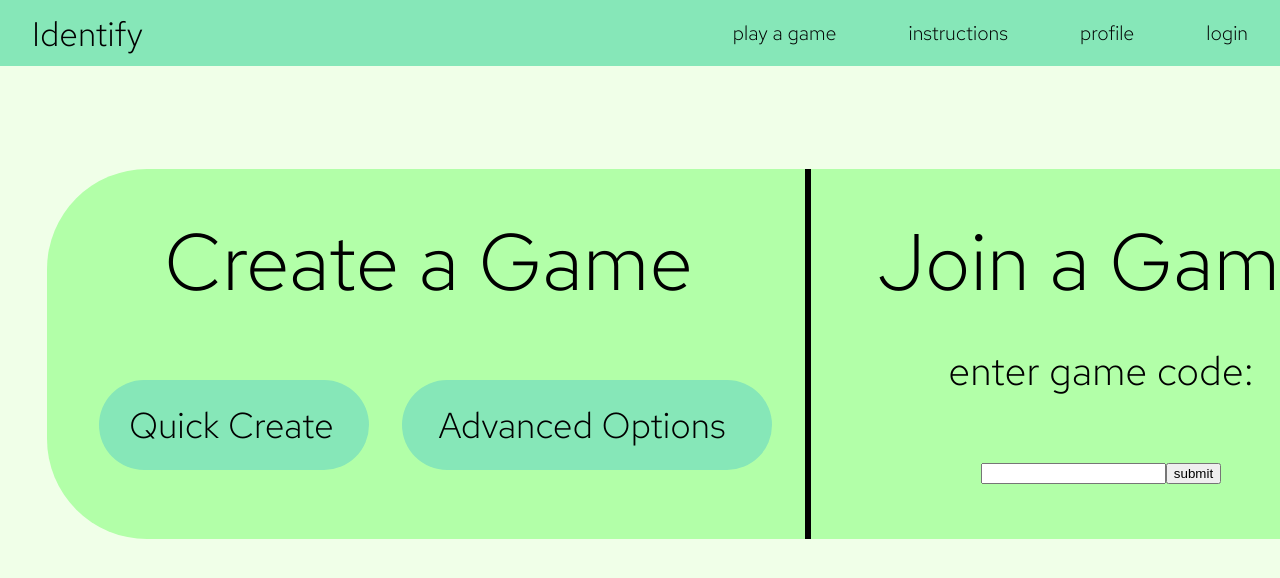
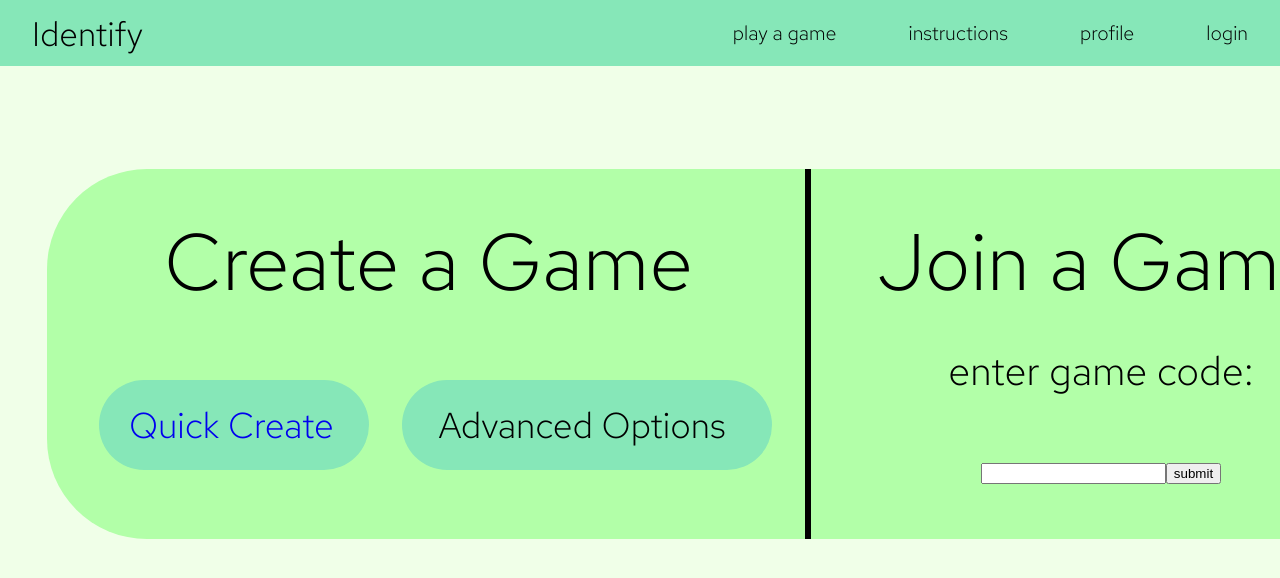
Before and after one commit to wmwang122/identify, a React app: page /lobby in a window 1280 px wide. Shown: the top 578 px of the page. Built offline with nearby package versions, Linux system fonts and the light colour scheme; no server answers; the HTML template or start-up script is replaced by a standard one.

Commit message:
dummy create button functionality

```diff
--- a/client/src/components/App.js
+++ b/client/src/components/App.js
@@ -44,6 +44,10 @@ const App = () => {
     })
   };
 
+  const handleCreate = () => {
+    console.log("clicked!")
+  };
+
   const handleLogout = () => {
     setUserId(undefined);
     console.log("logging out")
--- a/client/src/components/pages/Game.js
+++ b/client/src/components/pages/Game.js
@@ -3,19 +3,9 @@ import "../../utilities.css";
 import "./Game.css";
 import GameCodeInput from "./GameCodeInput.js";
 import Name from "./name.js";
+import CreateGame from "./GameComponents/CreateGame";
 
 const Game = (props) => {
-  var createButton = props.userId ? (
-    <>
-      <div className="create-button">
-        <div className="create-text">Quick Create</div>
-      </div>
-    </>
-  ) : (
-    <div className="create-button u-pointer" onClick={props.userId}>
-      <div className="create-text">Quick Create</div>
-    </div>
-  );
   var optionsButton = props.userId ? (
     <>
       <div className="options-button">
@@ -39,7 +29,7 @@ const Game = (props) => {
               <GameCodeInput />
             </div>
           </div>
-          {createButton}
+          <CreateGame/>
           {optionsButton}
           <div className="rand-line"></div>
         </div>
--- a/client/src/components/pages/GameComponents/CreateGame.css
+++ b/client/src/components/pages/GameComponents/CreateGame.css
@@ -7,3 +7,34 @@ input,
 label {
   margin: 0.4rem 0;
 }
+
+.create-text {
+  position: absolute;
+  width: 211px;
+  height: 48px;
+  left: 30px;
+  top: 21px;
+  font-size: 36px;
+  line-height: 48px;
+  display: flex;
+}
+
+.create-button {
+  background-color: #86e7b8;
+  border: none;
+  color: black;
+  text-align: center;
+  text-decoration: none;
+  display: flex;
+  font-size: 36px;
+  height: 90px;
+  width: 270px;
+  left: 52px;
+  top: 211px;
+  border-radius: 45px;
+  position: absolute;
+}
+
+.create-button a {
+  text-decoration: none;
+}
--- a/client/src/components/pages/GameComponents/CreateGame.js
+++ b/client/src/components/pages/GameComponents/CreateGame.js
@@ -1,10 +1,24 @@
-import React, { Component } from "react";
+import React, { useState } from "react";
+import "./CreateGame.css";
+import { Link } from "@reach/router";
+
+
 
 const CreateGame = (props) => {
-  return (
-    <div>
-      <h1>Code: </h1>
-      <input type="text" id="name" name="name" required minlength="4" maxlength="8" size="10" />
-    </div>
-  );
-};
+
+    const startGame = () => {
+      console.log("Game will be started!")
+    }
+
+    return (
+      <div className="create-button u-pointer" >
+        <div className="create-text" onClick={startGame}>
+          <Link to="/gametesting">
+            Quick Create
+          </Link>
+          </div>
+      </div>
+    );
+}
+
+export default CreateGame;
```
